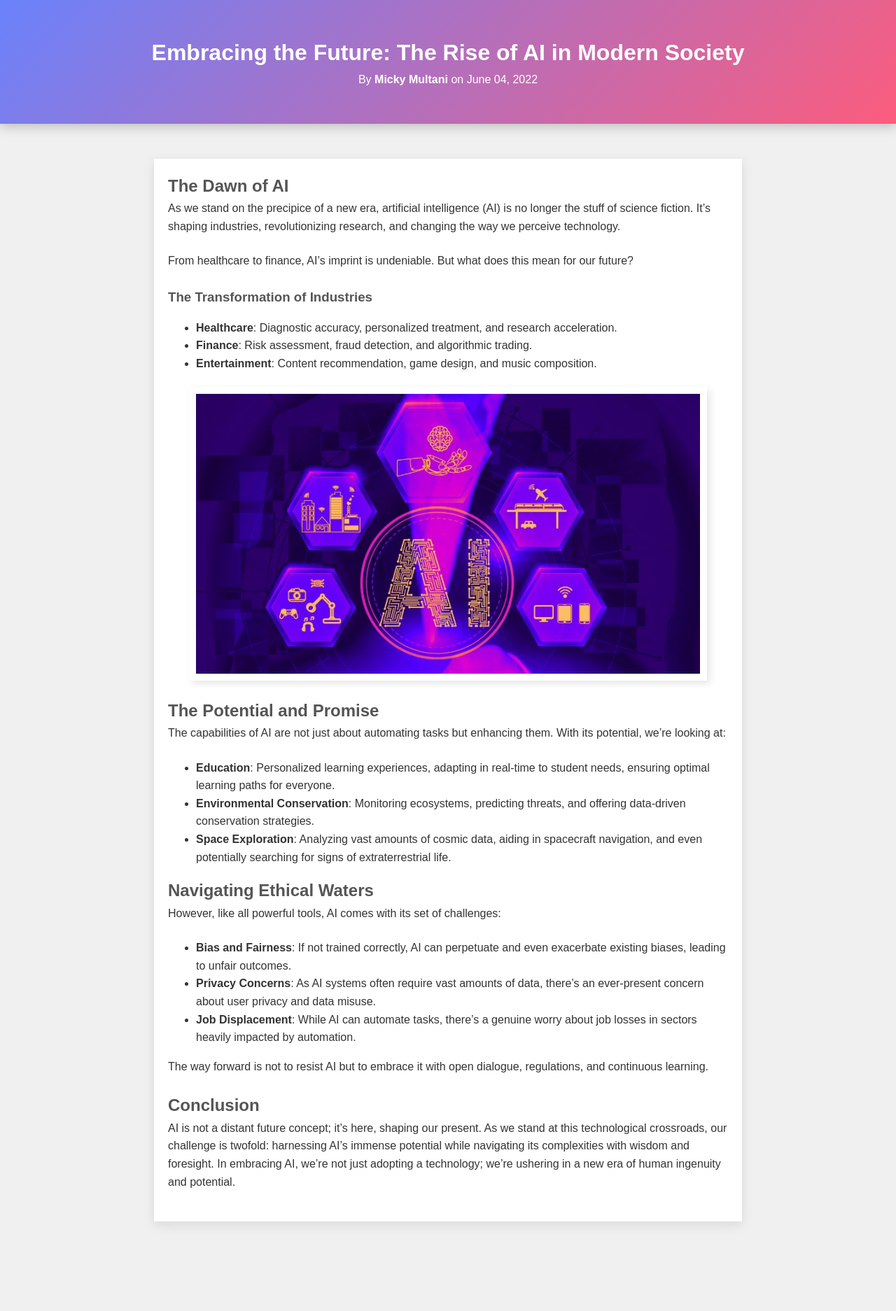
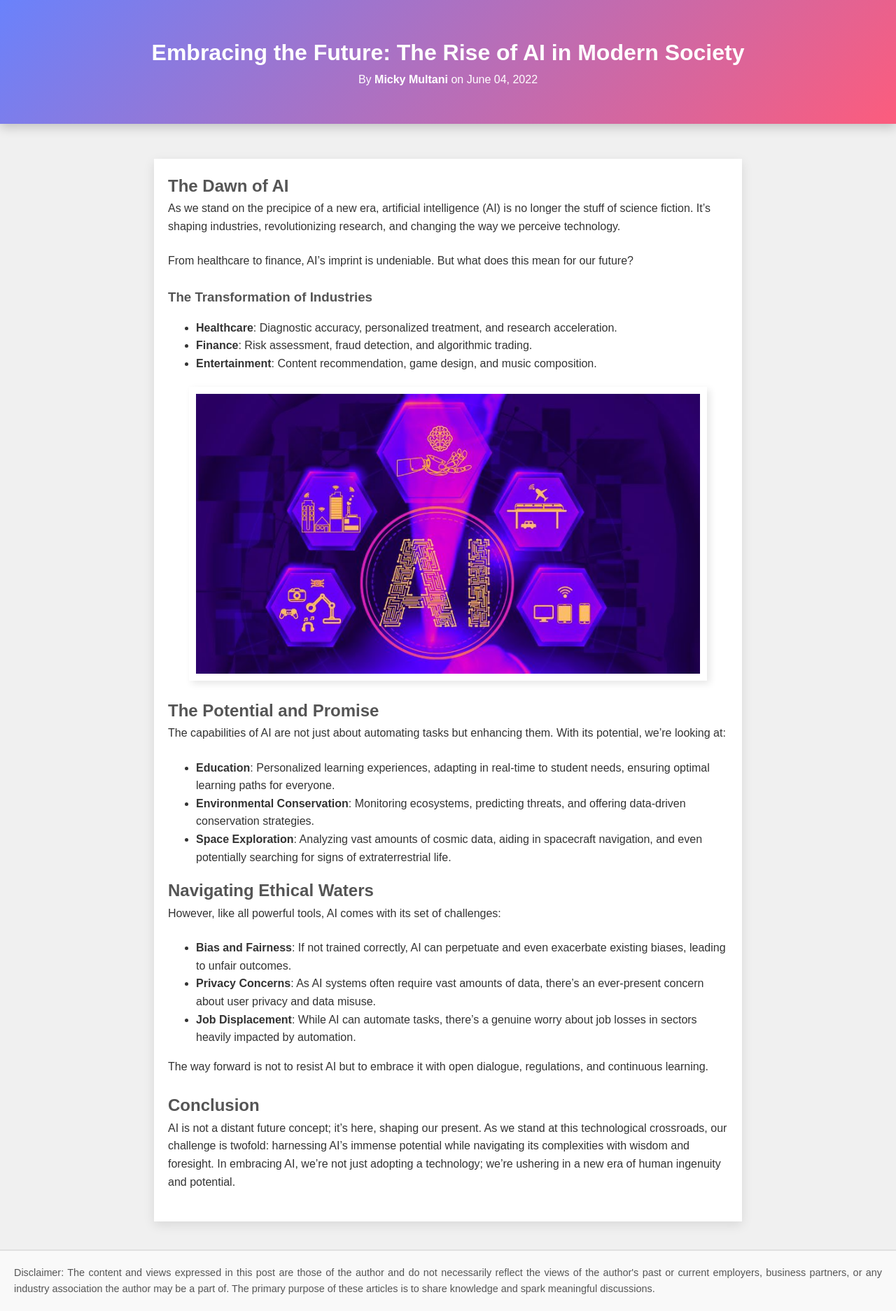
Before and after one commit to mickymultani/portfolio, a Jekyll site: the page built from _posts/2022-06-04-embracing-ai.md, in a window 1280 px wide. Shown: the whole page at 70% size. Built offline with Jekyll 4.4.1, drawn with Linux system fonts in a browser that asks for light colours.

```diff
--- a/_layouts/post.html
+++ b/_layouts/post.html
@@ -13,7 +13,8 @@ layout: default
     {{ content }}
 </article>
 
-<!-- Optional Footer -->
-<div class="post-footer">
-    <!-- You can add any footer content here -->
-</div>
+<footer class="post-footer">
+    <p>
+        Disclaimer: The content and views expressed in this post are those of the author and do not necessarily reflect the views of the author's past or current employers, business partners, or any industry association the author may be a part of. The primary purpose of these articles is to share knowledge and spark meaningful discussions.
+    </p>
+</footer>
--- a/assets/css/style.css
+++ b/assets/css/style.css
@@ -148,3 +148,18 @@ img.post-thumbnail {
     color: green;
     font-family: 'Courier New', Courier, monospace;
 }
+
+.post-footer {
+    background-color: #f9f9f9; /* Light gray background */
+    padding: 20px;
+    margin-top: 40px;
+    border-top: 2px solid #e0e0e0;
+    font-size: 0.9em; /* A bit smaller than regular text for subtlety */
+    color: #555; /* Darker gray text for readability against light background */
+    text-align: justify; /* Justified text for a neat look */
+    line-height: 1.6; /* Good line spacing for readability */
+}
+
+.post-footer p {
+    margin-bottom: 0; /* No bottom margin to keep padding consistent */
+}
```
